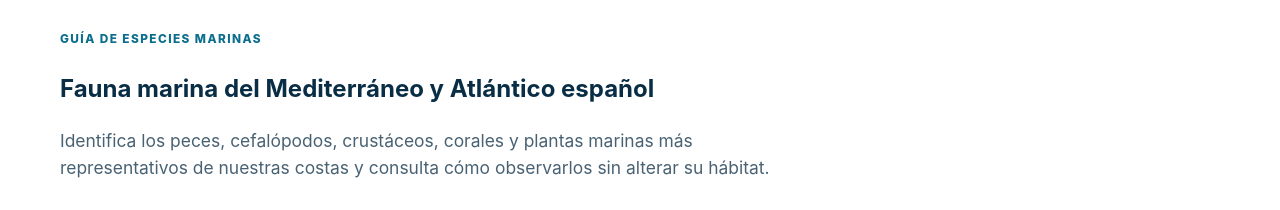
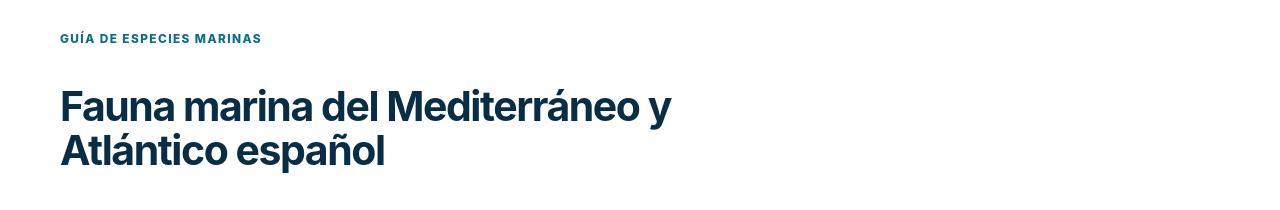
Before and after one commit to poldoria6-droi/buceo, a Next.js app: page /fauna in a window 1280 px wide. Shown: the part 138-348 px from the top of the page. Built offline with nearby package versions, Linux system fonts and the light colour scheme; no server answers.

Commit message:
style(hero): refine h1 typography size and rewrite activities/destinations hero copy

```diff
--- a/app/centros/page.tsx
+++ b/app/centros/page.tsx
@@ -33,10 +33,10 @@ export default function CentersPage() {
   return (
     <section className="section">
       <div className="container">
-        <span className="eyebrow">DIRECTORIO DE CENTROS Y ESCUELAS</span>
+        <span className="eyebrow">MÁS DE 210 CENTROS EN TODA LA COSTA</span>
         <h1>Centros y escuelas de buceo en España</h1>
         <p className="lead">
-          Encuentra escuelas de submarinismo por localidad o comunidad autónoma y consulta sus bautismos, cursos e inmersiones disponibles.
+          Busca por localidad o comunidad autónoma para conocer los centros de buceo de cada puerto, sus valoraciones y las salidas o cursos que organizan.
         </p>
         <CentersList items={items} />
       </div>
--- a/app/destinos/page.tsx
+++ b/app/destinos/page.tsx
@@ -50,11 +50,11 @@ export default function DestinationsPage() {
       <div className="container">
         <Breadcrumbs items={[{ name: "Destinos", path: "/destinos" }]} />
         <span className="eyebrow">
-          GUÍA DE DESTINOS EN ESPAÑA ({destinations.length} ZONAS)
+          85 ZONAS DE INMERSIÓN EN ESPAÑA
         </span>
-        <h1>Destinos y provincias donde bucear en España</h1>
+        <h1>Dónde bucear en España: costas, islas y reservas marinas</h1>
         <p className="lead" style={{ marginBottom: "1rem" }}>
-          Filtra por comunidad autónoma o busca tu destino, isla o provincia: cada guía reúne precios orientativos, bautismos, cursos PADI/SSI, escuelas verificadas, puntos de inmersión y fauna marina.
+          Recorre nuestras costas por comunidad autónoma o busca directamente tu próximo destino: en cada guía tienes cómo son sus fondos, la temperatura del agua, los centros de la zona y precios reales.
         </p>
 
         <DestinationsList items={enrichedItems} communities={communities} />
--- a/app/globals.css
+++ b/app/globals.css
@@ -567,6 +567,21 @@ html, body {
 
 
 /* === EDITORIAL ARTICLES & NOTICE CARDS FIX === */
+.activities-hero {
+  padding: 42px 0 28px !important;
+}
+.activities-hero h1,
+.destination-hero h1,
+.activity-detail-hero h1,
+.section h1 {
+  font-size: clamp(1.95rem, 3.2vw, 2.85rem) !important;
+  line-height: 1.08 !important;
+  letter-spacing: -0.035em !important;
+  max-width: 780px;
+}
+.destination-hero {
+  padding: 46px 0 42px !important;
+}
 .notice-card p strong,
 .notice-card li strong,
 .notice-card h2 strong,
```
Also changed, not shown: app/actividades/page.tsx (+3 -7 lines).
